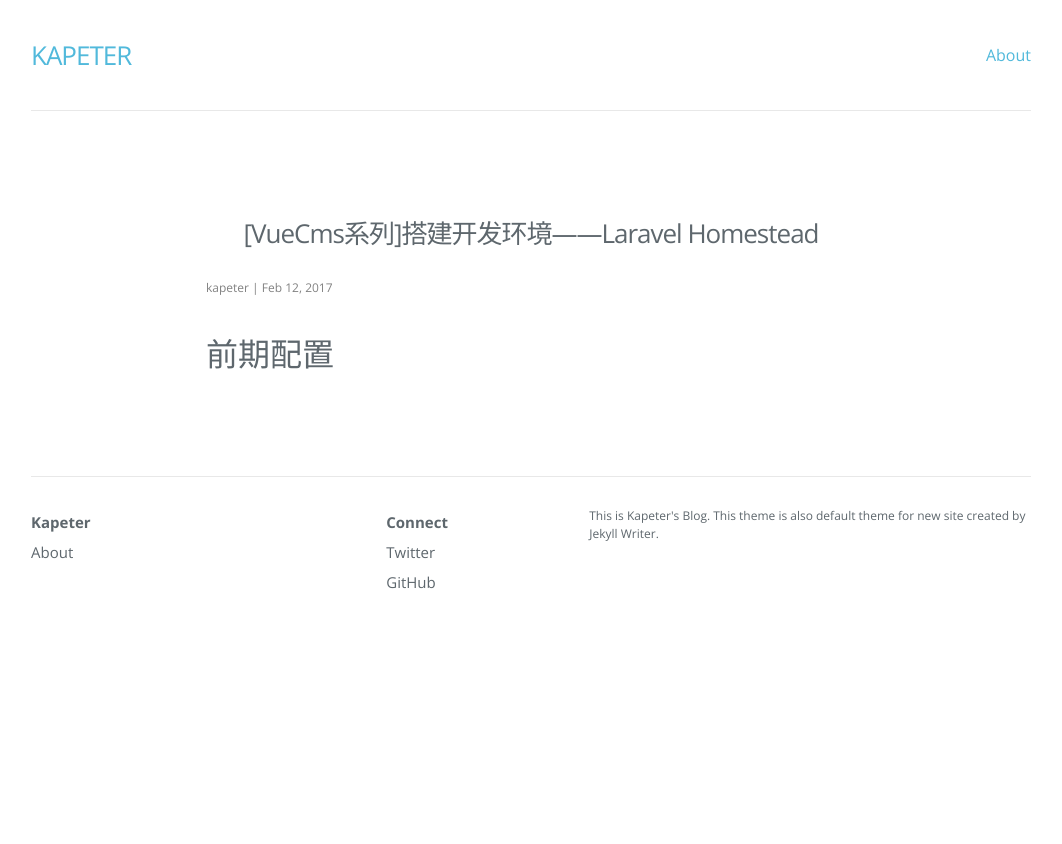
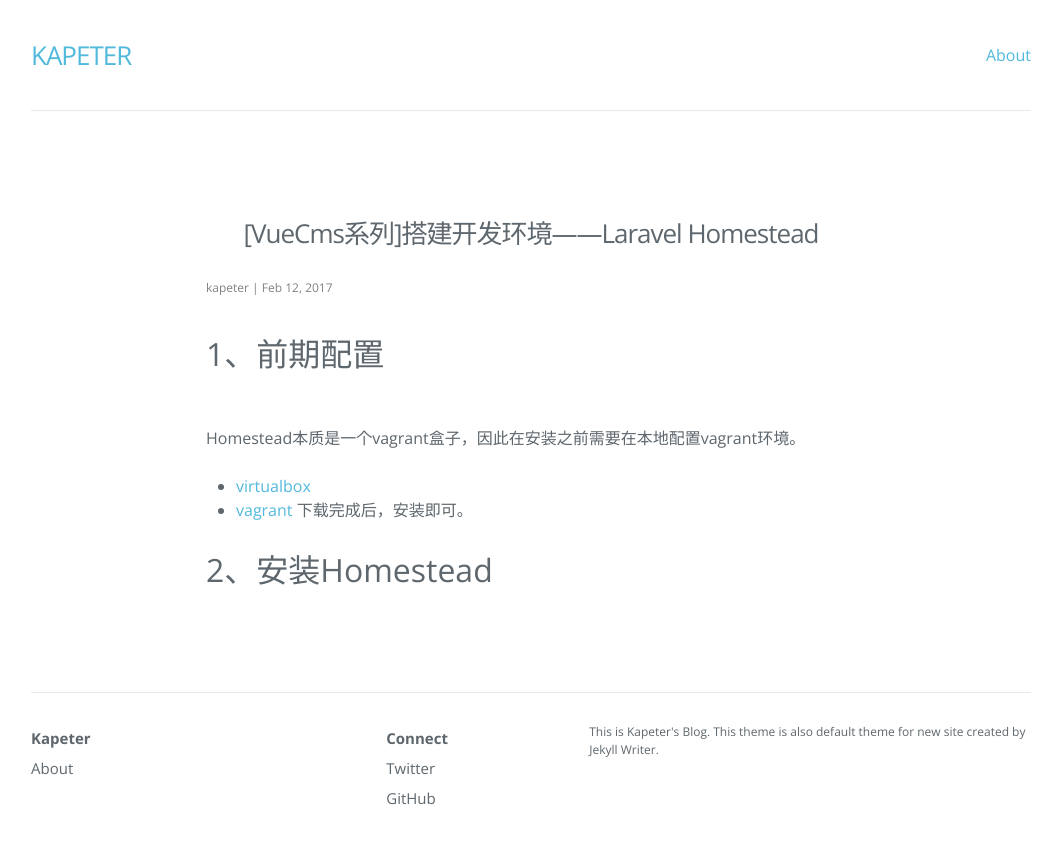
Before and after one commit to kapeter/kapeter.github.io, a Jekyll site: the page built from _posts/2017-02-12-laravel-homestead.md, in a window 1280 px wide. Shown: the top 844 px of the page, without its empty margins (109-1171 px from the left). Built offline with Jekyll 4.4.1, drawn with Linux system fonts in a browser that asks for light colours; nearby versions of some CDN libraries.

Commit message:
Update [VueCms系列]搭建开发环境——Laravel Homestead

```diff
--- a/_posts/2017-02-12-laravel-homestead.md
+++ b/_posts/2017-02-12-laravel-homestead.md
@@ -5,4 +5,10 @@ date: '2017-02-12 19:24:10 +0800'
 tags: 'Mailbox, Theme'
 categories: 'VueCms,Laravel,Homestead'
 ---
-## 前期配置
+# 1、前期配置
+Homestead本质是一个vagrant盒子，因此在安装之前需要在本地配置vagrant环境。
+* [virtualbox](https://www.virtualbox.org/wiki/Downloads)
+* [vagrant](https://www.vagrantup.com/downloads.html)
+下载完成后，安装即可。
+
+# 2、安装Homestead
```
